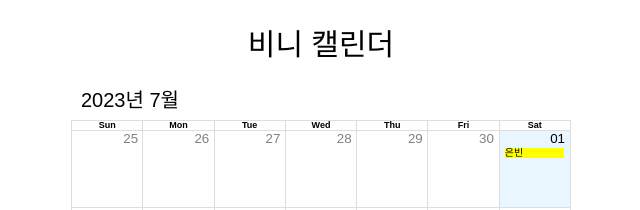
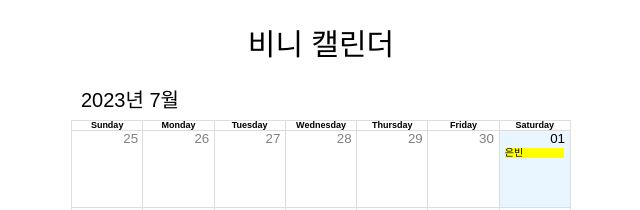
Before and after one commit to Gwasuwon-shot/web-pre-task, a React (Vite) app: page / in a window 1280 px wide. Shown: the top 210 px of the page, without its empty margins (319-959 px from the left). Built offline with nearby package versions, Linux system fonts and the light colour scheme; a web font is replaced by a local one.

Commit message:
[ feat ] 한글 ~요일

```diff
--- a/src/components/eunBean/BeanCalendar.tsx
+++ b/src/components/eunBean/BeanCalendar.tsx
@@ -29,10 +29,10 @@ export default function BeanCalendar() {
     },
   };
 
-  // // 날짜 한글로
-  // const formats = {
-  //   weekdayFormat: (date, culture, localizer) => localizer.format(date, "dddd", culture),
-  // };
+  // 날짜 풀네임
+  const formats = {
+    weekdayFormat: (date, culture, localizer) => localizer.format(date, "dddd", culture),
+  };
 
   return (
     <>
@@ -40,7 +40,7 @@ export default function BeanCalendar() {
       <CalendarWrapper>
         <Calendar
           localizer={localizer}
-          // formats={formats}
+          formats={formats}
           style={{ height: 500, width: 500 }}
           events={EVENT_LIST}
           startAccessor="start"
```
